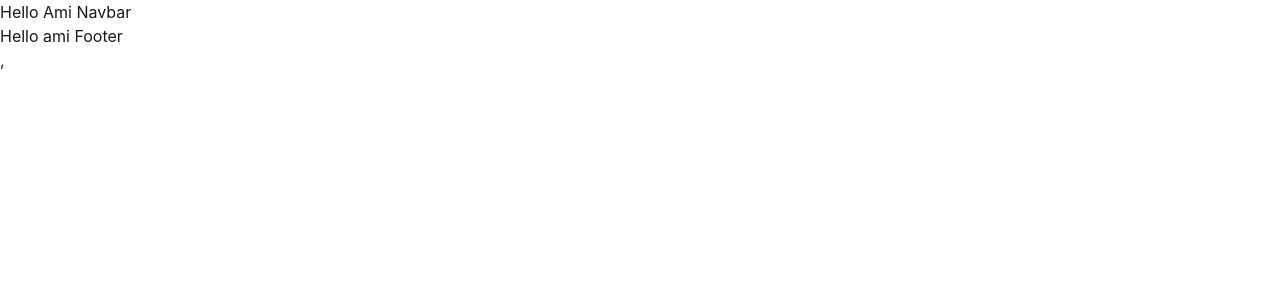
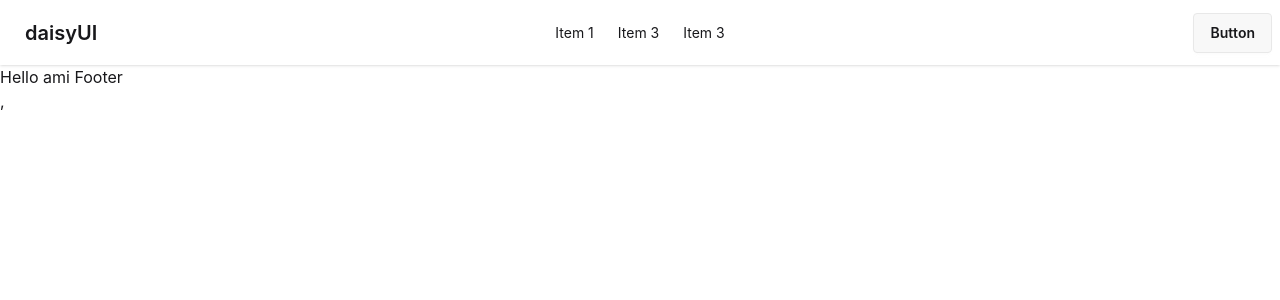
Before and after one commit to Sukanta26/apps-store, a React (Vite) app: page / in a window 1280 px wide. Shown: the top 300 px of the page. Built offline with nearby package versions, Linux system fonts and the light colour scheme.

Commit message:
Added the navbar

```diff
--- a/src/components/Header/Navbar.jsx
+++ b/src/components/Header/Navbar.jsx
@@ -2,8 +2,28 @@ import React from "react";
 
 const Navbar = () => {
   return (
-    <div>
-      <h1>Hello Ami Navbar</h1>
+    <div className="navbar bg-base-100 shadow-sm">
+      <div className="navbar-start">
+        <div>
+          <a className="btn btn-ghost text-xl">daisyUI</a>
+        </div>
+      </div>
+      <div className="navbar-center">
+        <ul className="menu menu-horizontal px-1">
+          <li>
+            <a>Item 1</a>
+          </li>
+          <li>
+            <a>Item 3</a>
+          </li>
+          <li>
+            <a>Item 3</a>
+          </li>
+        </ul>
+      </div>
+      <div className="navbar-end">
+        <a className="btn">Button</a>
+      </div>
     </div>
   );
 };
```
